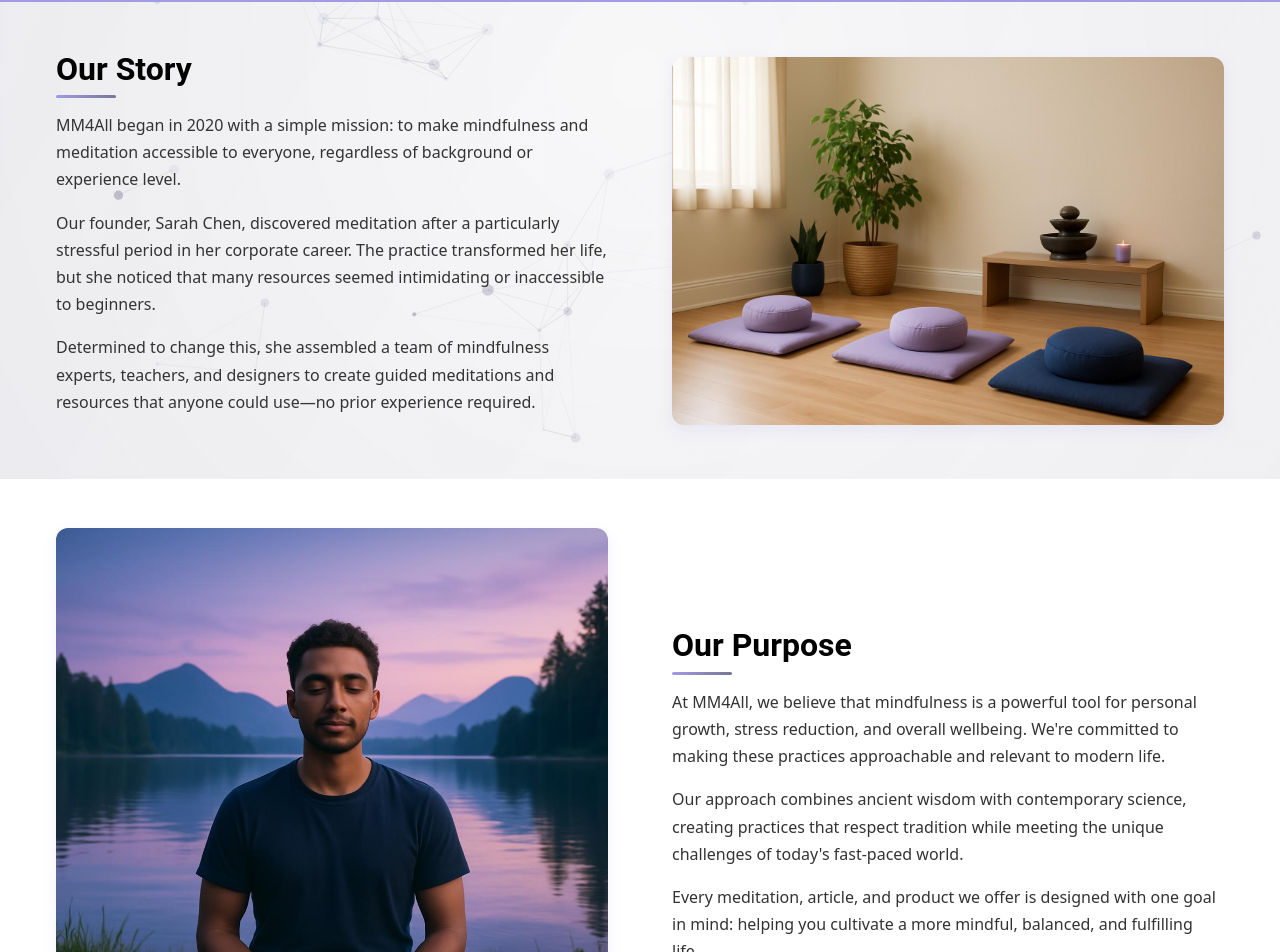
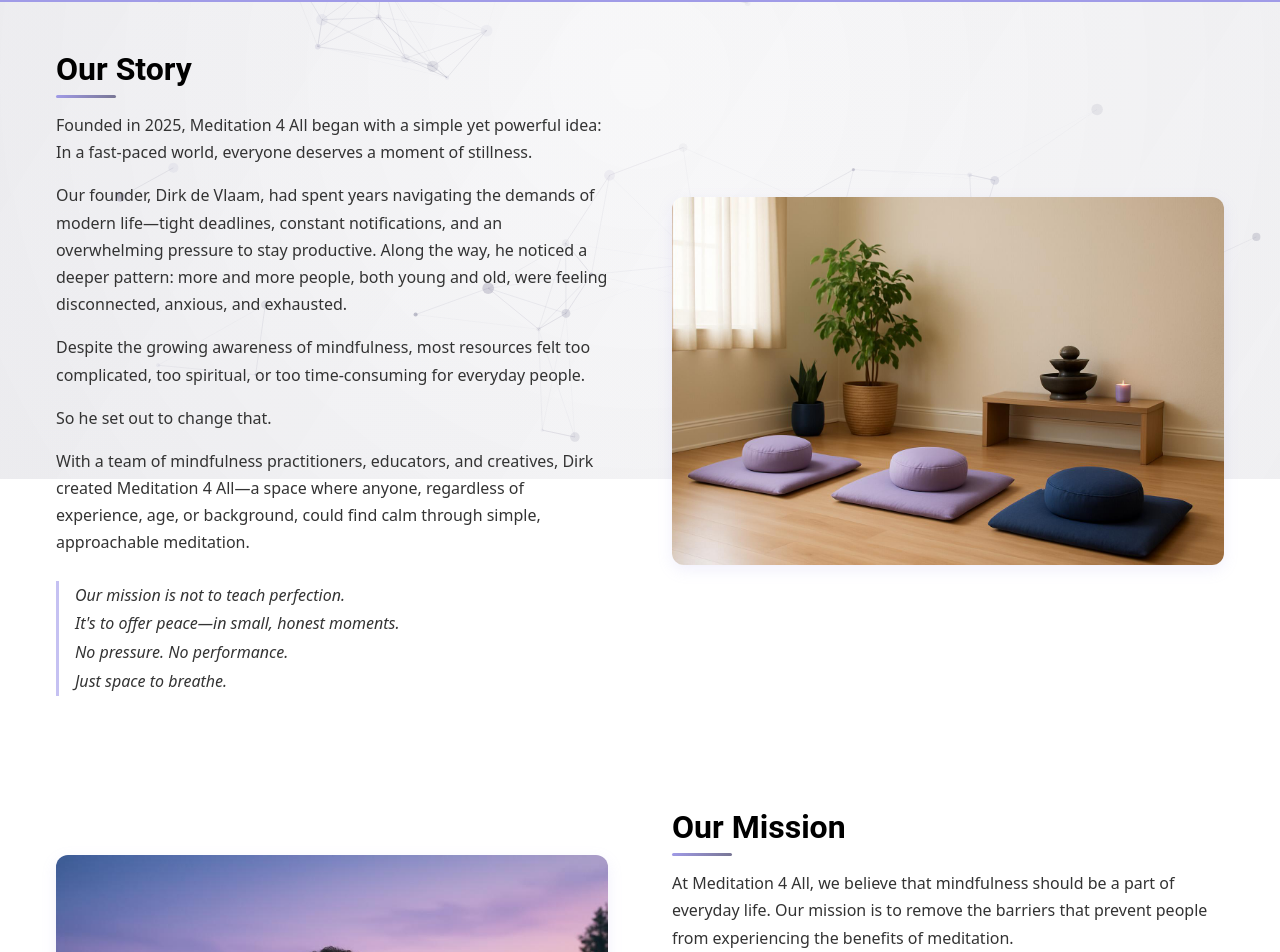
Before and after one commit to wizkie02/mm4all.new, a React (Vite) app: page /about in a window 1280 px wide. Shown: the part 321-1273 px from the top of the page. Built offline with nearby package versions, Linux system fonts and the light colour scheme.

Commit message:
chore: about

```diff
--- a/src/pages/About.jsx
+++ b/src/pages/About.jsx
@@ -42,14 +42,27 @@ const About = () => {
           <TextContent>
             <SectionTitle>Our Story</SectionTitle>
             <p>
-              MM4All began in 2020 with a simple mission: to make mindfulness and meditation accessible to everyone, regardless of background or experience level.
+              Founded in 2025, Meditation 4 All began with a simple yet powerful idea:
+              In a fast-paced world, everyone deserves a moment of stillness.
             </p>
             <p>
-              Our founder, Sarah Chen, discovered meditation after a particularly stressful period in her corporate career. The practice transformed her life, but she noticed that many resources seemed intimidating or inaccessible to beginners.
+              Our founder, Dirk de Vlaam, had spent years navigating the demands of modern life—tight deadlines, constant notifications, and an overwhelming pressure to stay productive. Along the way, he noticed a deeper pattern: more and more people, both young and old, were feeling disconnected, anxious, and exhausted.
             </p>
             <p>
-              Determined to change this, she assembled a team of mindfulness experts, teachers, and designers to create guided meditations and resources that anyone could use—no prior experience required.
+              Despite the growing awareness of mindfulness, most resources felt too complicated, too spiritual, or too time-consuming for everyday people.
             </p>
+            <p>
+              So he set out to change that.
+            </p>
+            <p>
+              With a team of mindfulness practitioners, educators, and creatives, Dirk created Meditation 4 All—a space where anyone, regardless of experience, age, or background, could find calm through simple, approachable meditation.
+            </p>
+            <StyledMission>
+              Our mission is not to teach perfection.<br />
+              It's to offer peace—in small, honest moments.<br />
+              No pressure. No performance.<br />
+              Just space to breathe.
+            </StyledMission>
           </TextContent>
           <ImageContainer>
             <img src={journeyImg} alt="Our journey" />
@@ -65,19 +78,28 @@ const About = () => {
           viewport={{ once: true, margin: "-100px" }}
         >
           <TextContent>
-            <SectionTitle>Our Purpose</SectionTitle>
+            <SectionTitle>Our Mission</SectionTitle>
             <p>
-              At MM4All, we believe that mindfulness is a powerful tool for personal growth, stress reduction, and overall wellbeing. We're committed to making these practices approachable and relevant to modern life.
+              At Meditation 4 All, we believe that mindfulness should be a part of everyday life. Our mission is to remove the barriers that prevent people from experiencing the benefits of meditation.
             </p>
             <p>
-              Our approach combines ancient wisdom with contemporary science, creating practices that respect tradition while meeting the unique challenges of today's fast-paced world.
+              We recognize that in today's fast-paced world, finding moments of stillness can seem impossible. That's why we've designed our approach to fit seamlessly into modern life—no complicated techniques, no hour-long sessions, just simple practices that create real impact.
             </p>
             <p>
-              Every meditation, article, and product we offer is designed with one goal in mind: helping you cultivate a more mindful, balanced, and fulfilling life.
+              Through accessible guidance, thoughtful resources, and supportive community, we're creating a world where mindfulness is available to anyone who seeks it.
+            </p>
+            <StyledMission>
+              Our mission is not to teach perfection.<br />
+              It's to offer peace—in small, honest moments.<br />
+              No pressure. No performance.<br />
+              Just space to breathe.
+            </StyledMission>
+            <p>
+              This philosophy guides everything we do—from the meditations we create to the community we build. We're not about achieving some idealized state of enlightenment; we're about helping you find moments of clarity and calm in your daily life.
             </p>
           </TextContent>
           <ImageContainer>
-            <img src={purposeImg} alt="Our purpose" />
+            <img src={purposeImg} alt="Our mission" />
           </ImageContainer>
         </AboutSection>
 
@@ -402,4 +424,12 @@ const TeamBio = styled.p`
   font-size: 0.9rem;
 `;
 
+const StyledMission = styled.p`
+  font-style: italic;
+  line-height: 1.8;
+  margin-top: 1.5rem;
+  padding-left: 1rem;
+  border-left: 3px solid var(--lavender-light);
+`;
+
 export default About;
```
